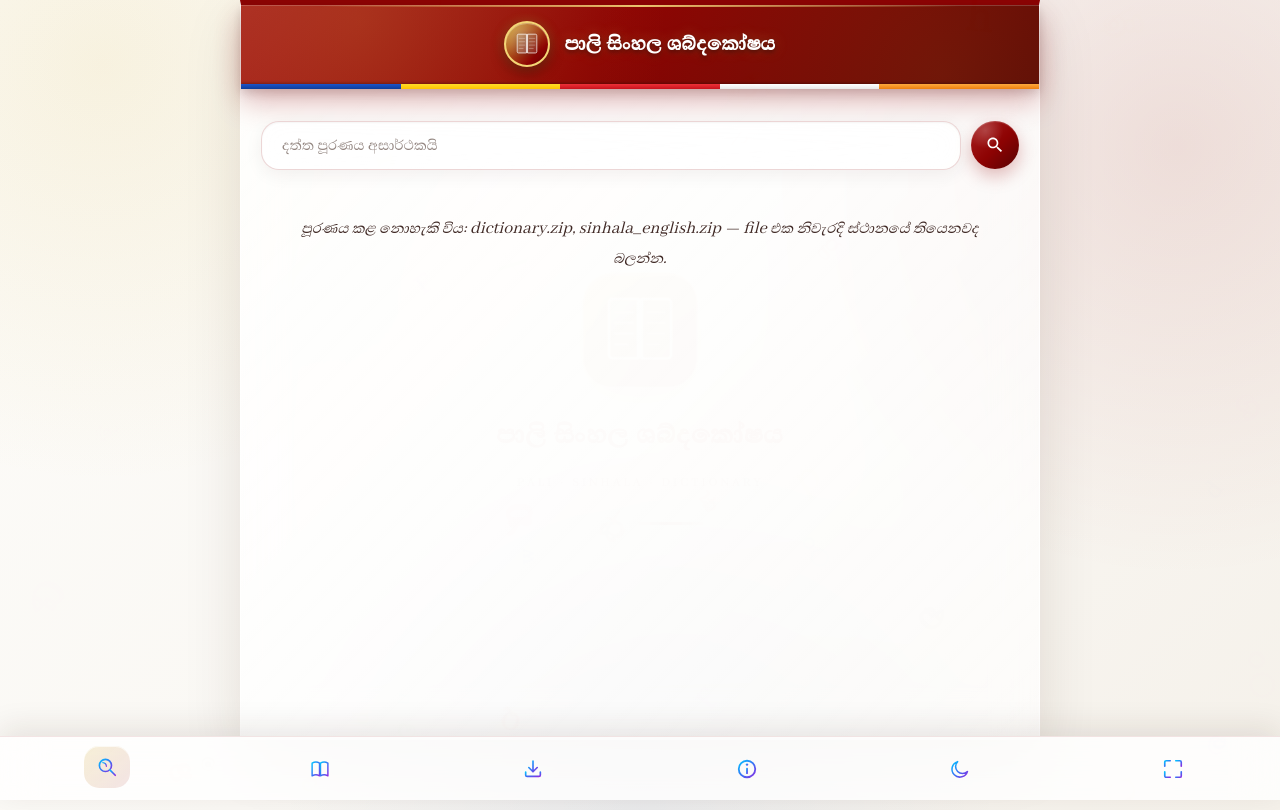
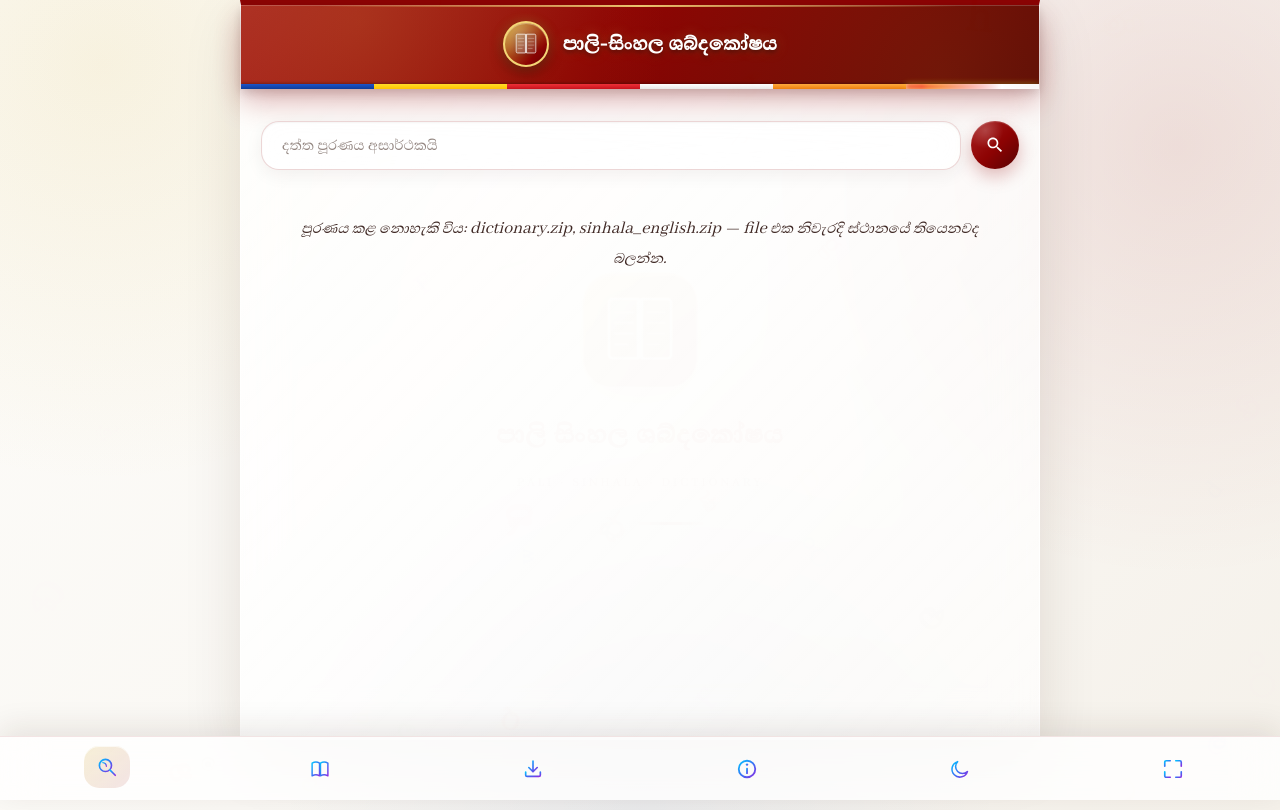
Before and after one commit to Pali-Sinhala-Dictionary/DPSD, a plain HTML site: page index.html in a window 1280 px wide. Drawn offline with Linux system fonts and the light colour scheme; no server answers.

Commit message:
Add files via upload

```diff
--- a/index.html
+++ b/index.html
@@ -30,7 +30,7 @@
       gtag('config', 'G-MYL09BJLR5');
     </script>
 
-    <link rel="stylesheet" href="styles.css?v=10">
+    <link rel="stylesheet" href="styles.css?v=8">
 
     <style>
         .feedback-link-btn{
@@ -324,14 +324,14 @@
                     <line x1="58" y1="66" x2="72" y2="66" stroke="rgba(255,255,255,0.55)" stroke-width="1.8" stroke-linecap="round"/>
                 </svg>
             </div>
-            <h1 id="pageTitle">පාලි සිංහල ශබ්දකෝෂය</h1>
-        </div>
-        <div class="buddhist-flag-stripe" aria-hidden="true">
-            <span></span><span></span><span></span><span></span><span></span>
-        </div>
+            <h1>පාලි-සිංහල ශබ්දකෝෂය</h1>
     </div>
+    <div class="buddhist-flag-stripe">
+      <span></span><span></span><span></span>
+      <span></span><span></span><span></span>
+    </div>
+  </div>
 </div>
-
     <!-- 1. HOME / SEARCH TAB -->
     <div id="tab-home" class="tab-view active">
         <div style="position: relative; margin-top: 2rem;">
@@ -460,8 +460,8 @@
 </div>
 
 <!-- 🔑 Fuzzy Search සඳහා Fuse.js -->
-<script src="fuse.min.js?v=1"></script>
-<script src="fflate.min.js?v=1"></script>
+<script src="fuse.min.js"></script>
+<script src="fflate.min.js"></script>
 <script src="script.js"></script>
 
 </body>
```
